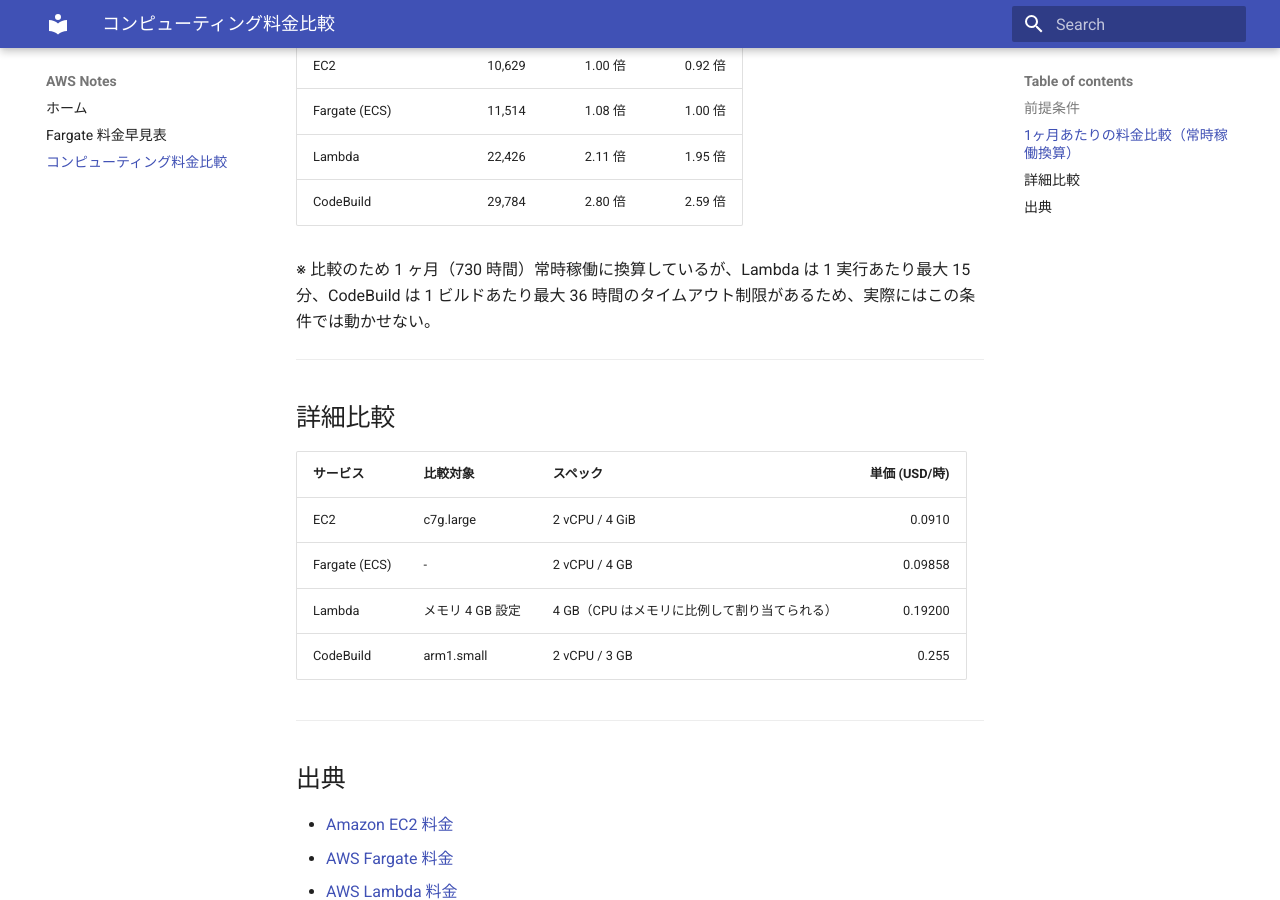
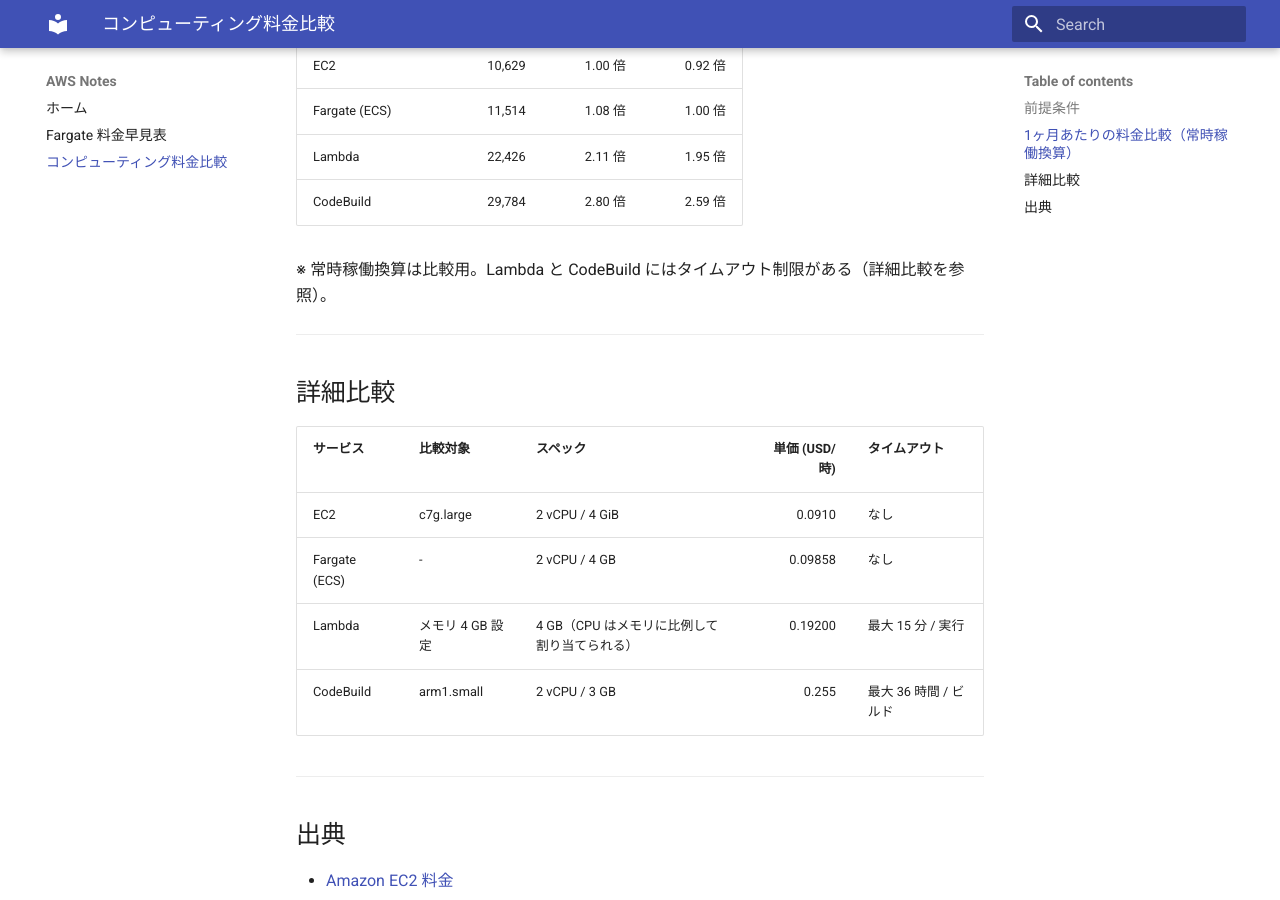
Before and after one commit to hiro1202/aws-notes, an MkDocs documentation site: the page built from docs/compute.md, in a window 1280 px wide and 900 px high, scrolled down 728 px. Built offline with MkDocs 1.6.1 and Material for MkDocs 9.7.7, drawn with Linux system fonts in a browser that asks for light colours.

Commit message:
Move timeout limits into a detail-table column and shorten the note
Co-Authored-By: Claude Fable 5 <noreply@anthropic.com>

```diff
--- a/docs/compute.md
+++ b/docs/compute.md
@@ -26,18 +26,18 @@
 | Lambda | 22,426 | 2.11 倍 | 1.95 倍 |
 | CodeBuild | 29,784 | 2.80 倍 | 2.59 倍 |
 
-※ 比較のため 1 ヶ月（730 時間）常時稼働に換算しているが、Lambda は 1 実行あたり最大 15 分、CodeBuild は 1 ビルドあたり最大 36 時間のタイムアウト制限があるため、実際にはこの条件では動かせない。
+※ 常時稼働換算は比較用。Lambda と CodeBuild にはタイムアウト制限がある（詳細比較を参照）。
 
 ---
 
 ## 詳細比較
 
-| サービス | 比較対象 | スペック | 単価 (USD/時) |
-|---|---|---|---:|
-| EC2 | c7g.large | 2 vCPU / 4 GiB | 0.0910 |
-| Fargate (ECS) | - | 2 vCPU / 4 GB | 0.09858 |
-| Lambda | メモリ 4 GB 設定 | 4 GB（CPU はメモリに比例して割り当てられる） | 0.19200 |
-| CodeBuild | arm1.small | 2 vCPU / 3 GB | 0.255 |
+| サービス | 比較対象 | スペック | 単価 (USD/時) | タイムアウト |
+|---|---|---|---:|---|
+| EC2 | c7g.large | 2 vCPU / 4 GiB | 0.0910 | なし |
+| Fargate (ECS) | - | 2 vCPU / 4 GB | 0.09858 | なし |
+| Lambda | メモリ 4 GB 設定 | 4 GB（CPU はメモリに比例して割り当てられる） | 0.19200 | 最大 15 分 / 実行 |
+| CodeBuild | arm1.small | 2 vCPU / 3 GB | 0.255 | 最大 36 時間 / ビルド |
 
 ---
 
```
